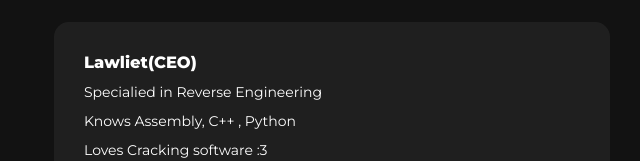
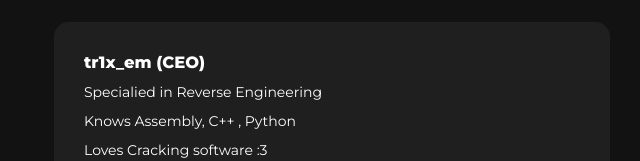
Before and after one commit to superuser-l/beap, a plain HTML site: page index.html in a window 1280 px wide. Shown: the part 2415-2576 px from the top of the page, 6-646 px from the left. Drawn offline with Linux system fonts and the light colour scheme; a script that the page names is missing; files whose address does not match are found by name.

Commit message:
Update index.html

```diff
--- a/index.html
+++ b/index.html
@@ -301,7 +301,7 @@
                     </li>
                     <li class="htb__card aos-init aos-animate" data-aos="fade-left" data-aos-delay="100" data-aos-duration="500">
                         <div class="htb__card__icon">
-                            <h3>Lawliet(CEO)</h3>
+                            <h3>tr1x_em (CEO)</h3>
                             <p>Specialied in Reverse Engineering</p>
 			    <p>Knows Assembly, C++ , Python</p>
 			    <p>Loves Cracking software :3</p>
```
